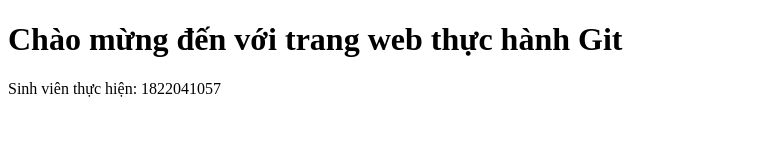
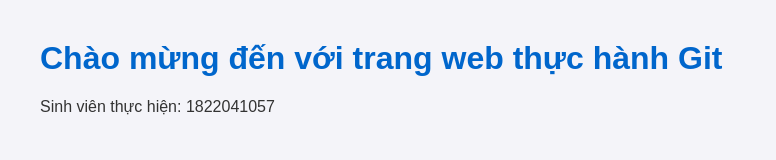
Before and after one commit to thienn-123/ThucHanhGit_1822041057, a plain HTML site: page index.html in a window 1280 px wide. Shown: the whole page, without its empty margins (0-776 px from the left). Drawn offline with Linux system fonts and the light colour scheme.

Commit message:
Them file style.css va lien ket giao dien vao index.html

```diff
--- a/index.html
+++ b/index.html
@@ -4,6 +4,7 @@
     <meta charset="UTF-8">
     <meta name="viewport" content="width=device-width, initial-scale=1.0">
     <title>Thực Hành Git - 1822041057</title>
+    <link rel="stylesheet" href="style.css">
 </head>
 <body>
     <h1>Chào mừng đến với trang web thực hành Git</h1>
--- /dev/null
+++ b/style.css
@@ -0,0 +1,14 @@
+body {
+    font-family: Arial, sans-serif;
+    background-color: #f4f4f9;
+    color: #333;
+    margin: 40px;
+}
+
+h1 {
+    color: #0066cc;
+}
+
+p {
+    font-size: 16px;
+}
```
